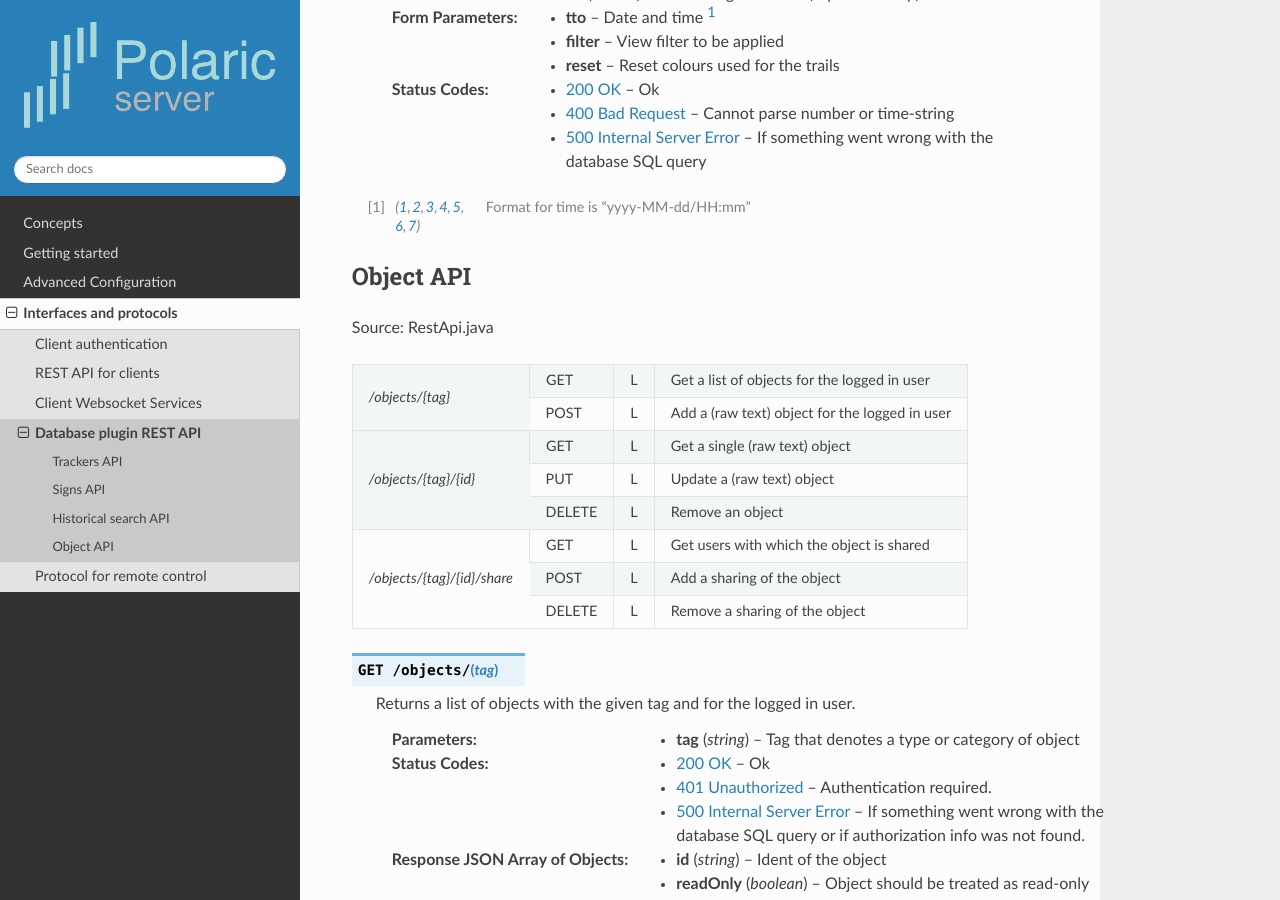
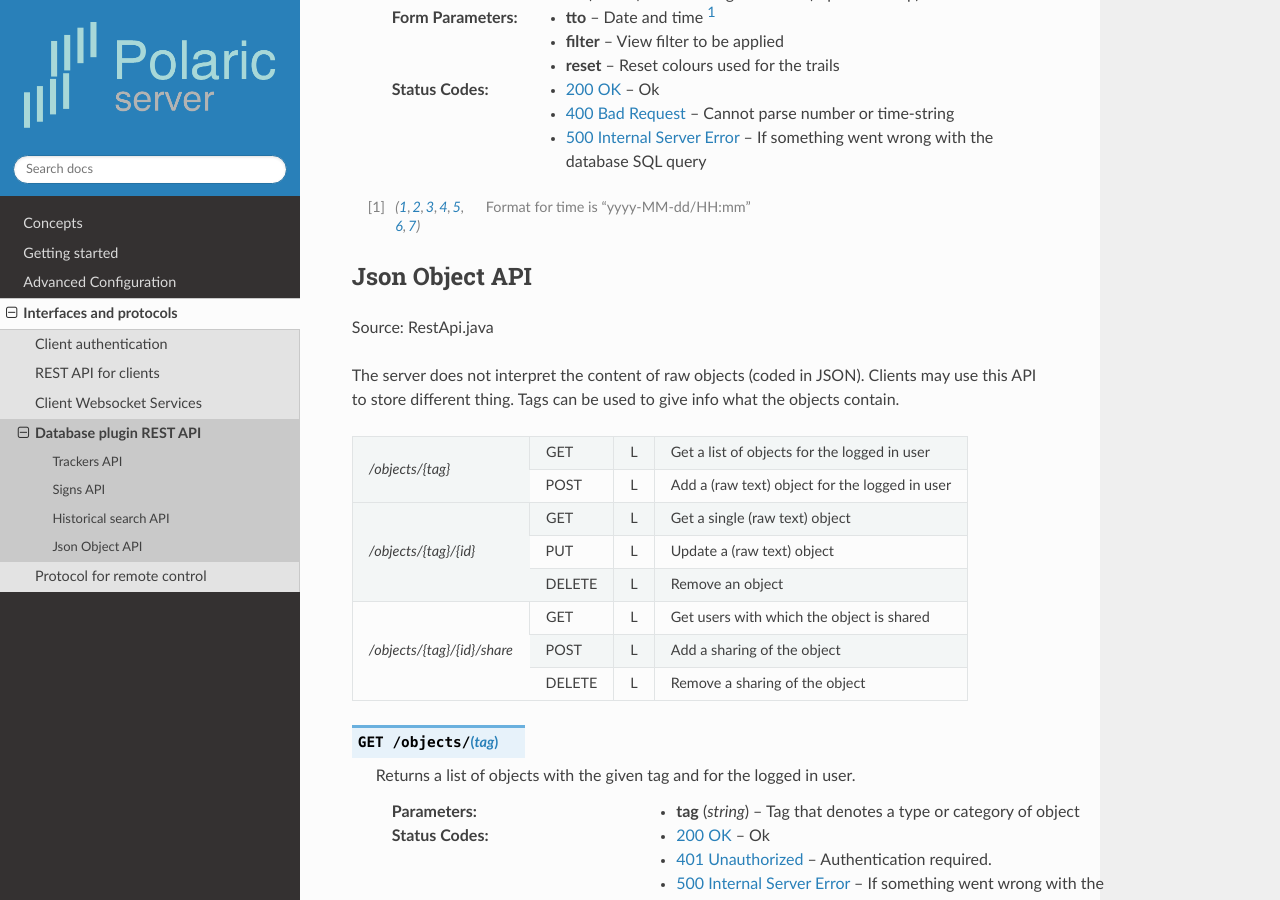
Before and after one commit to joakimsk/docs, a Sphinx documentation site: the page built from docs/source/restapi2.rst, in a window 1280 px wide and 900 px high, scrolled down 6478 px. Built offline with Sphinx 7.4.7 and the Read the Docs theme 2.0.0, drawn with Linux system fonts in a browser that asks for light colours.

Commit message:
Update restapi2.rst

```diff
--- a/docs/source/restapi2.rst
+++ b/docs/source/restapi2.rst
@@ -324,10 +324,12 @@
 .. [1] Format for time is "yyyy-MM-dd/HH:mm"
 
 
-Object API
-----------
+Json Object API
+---------------
 
 Source: RestApi.java
+
+The server does not interpret the content of raw objects (coded in JSON). Clients may use this API to store different thing. Tags can be used to give info what the objects contain.
 
 +----------------------------+-------+-+------------------------------------------------------+
 |`/objects/{tag}`            | GET   |L| Get a list of objects for the logged in user         |
```
